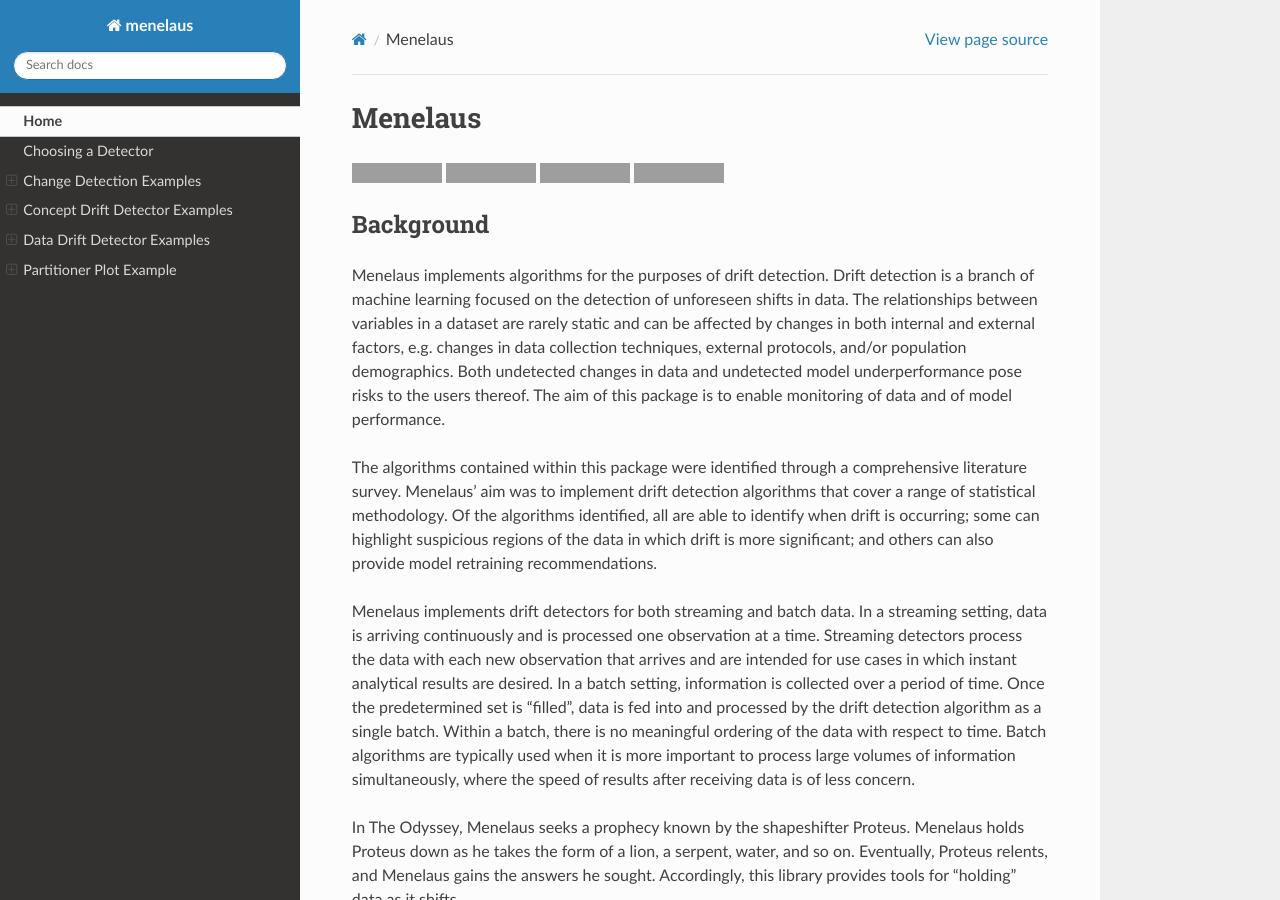
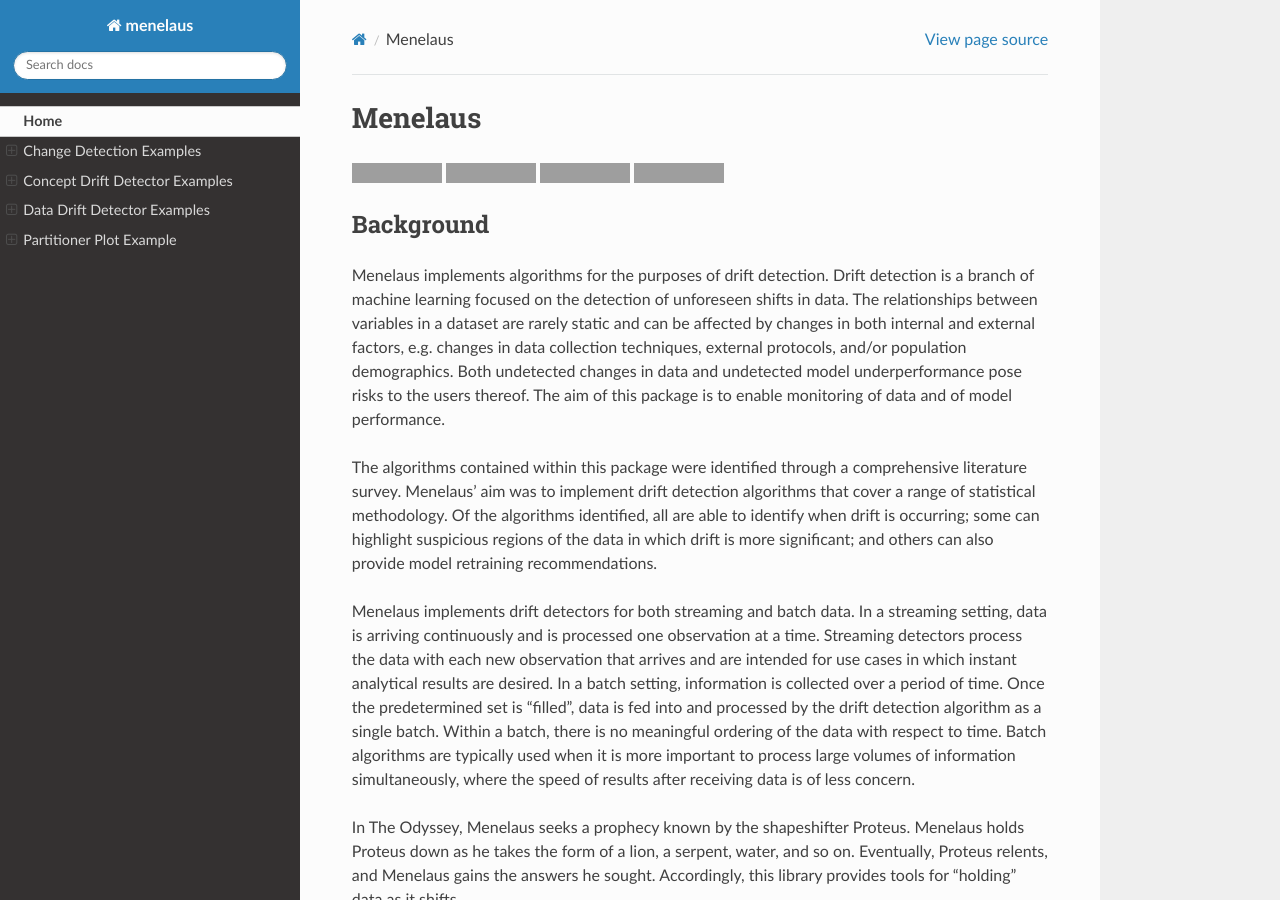
Before and after one commit to mitre/menelaus, a Sphinx documentation site: the page built from docs/source/index.rst, in a window 1280 px wide and 900 px high. Built offline with Sphinx 7.4.7, drawn with Linux system fonts in a browser that asks for light colours; pages that are not in the unit, such as notebooks, are missing from menus; comment, search, counter and statistics services are not loaded; grey boxes are pictures that could not be loaded.

Commit message:
remove draft flow diagram

```diff
--- a/docs/source/flow_diagram.rst
+++ /dev/null
@@ -1,14 +0,0 @@
-.. _flow_diagram:
-
-Choosing a Detector
-==================================
-
-This is a placeholder.
-
-.. mermaid::
-
-    graph TD;
-        A-->B;
-        A-->C;
-        B-->D;
-        C-->D;
--- a/docs/source/index.rst
+++ b/docs/source/index.rst
@@ -7,7 +7,6 @@
    :hidden:
 
    Home <self>
-   Choosing a Detector <flow_diagram>
 
 References
 ==================================
```
